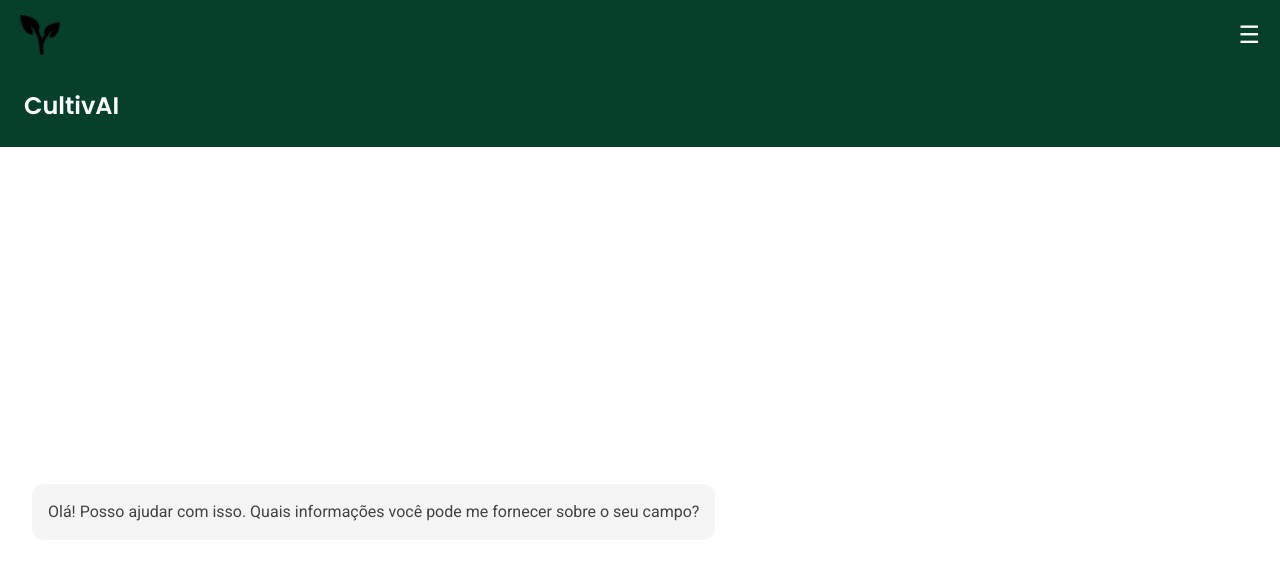
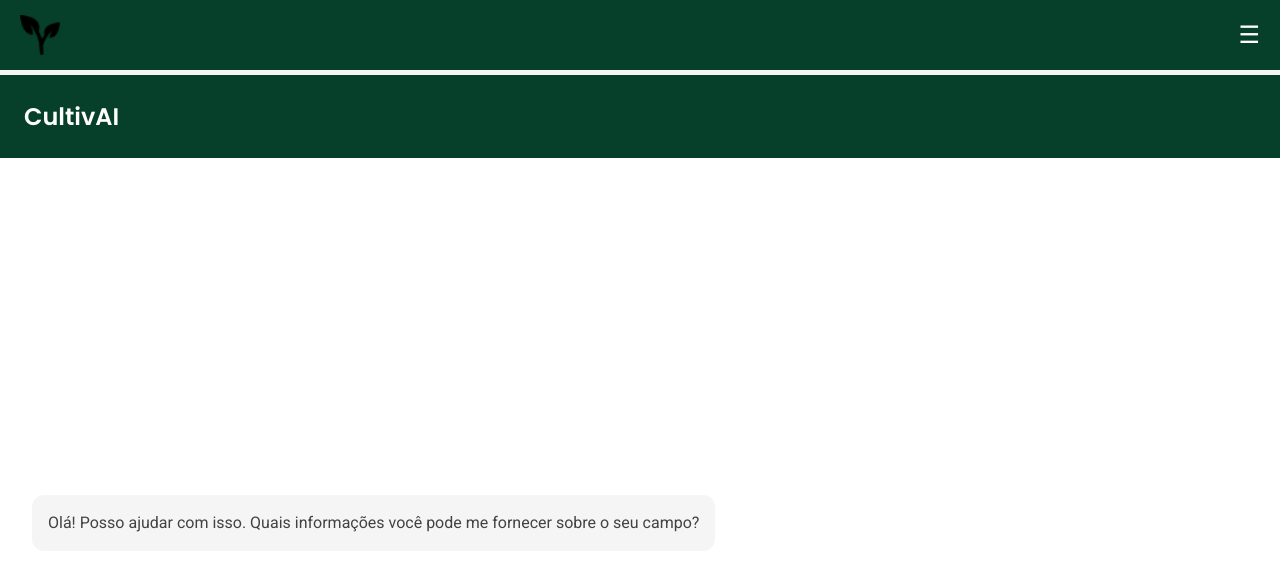
Before and after one commit to Grupo-CultivAI/prototipo, a Next.js app: page /chatbot in a window 1280 px wide. Shown: the top 570 px of the page. Built offline with nearby package versions, Linux system fonts and the light colour scheme.

Commit message:
Update chat.module.css

```diff
--- a/src/app/chatbot/chat.module.css
+++ b/src/app/chatbot/chat.module.css
@@ -5,9 +5,9 @@
   flex-direction: column;
   background-color: #FFFFFF;
 
-  /* Faz o chat ignorar os paddings do layout global e se fixar na tela */
+  /* Fixa o chat na tela */
   position: fixed;
-  top: 64px; /* Altura estimada da barra verde superior do seu amigo */
+  top: 75px; /* Altura da barra do seu amigo (ajuste esse número se precisar) */
   bottom: 0;
   left: 0;
   right: 0;
```
